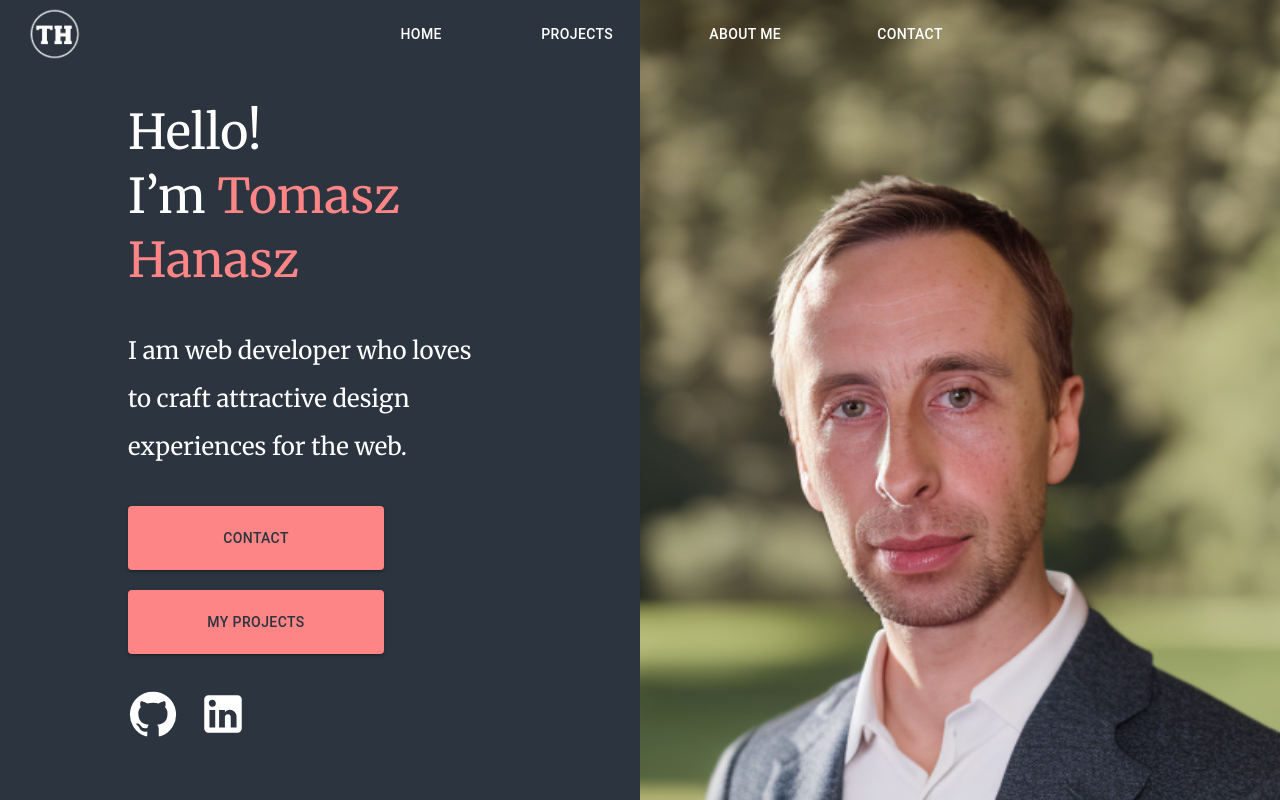
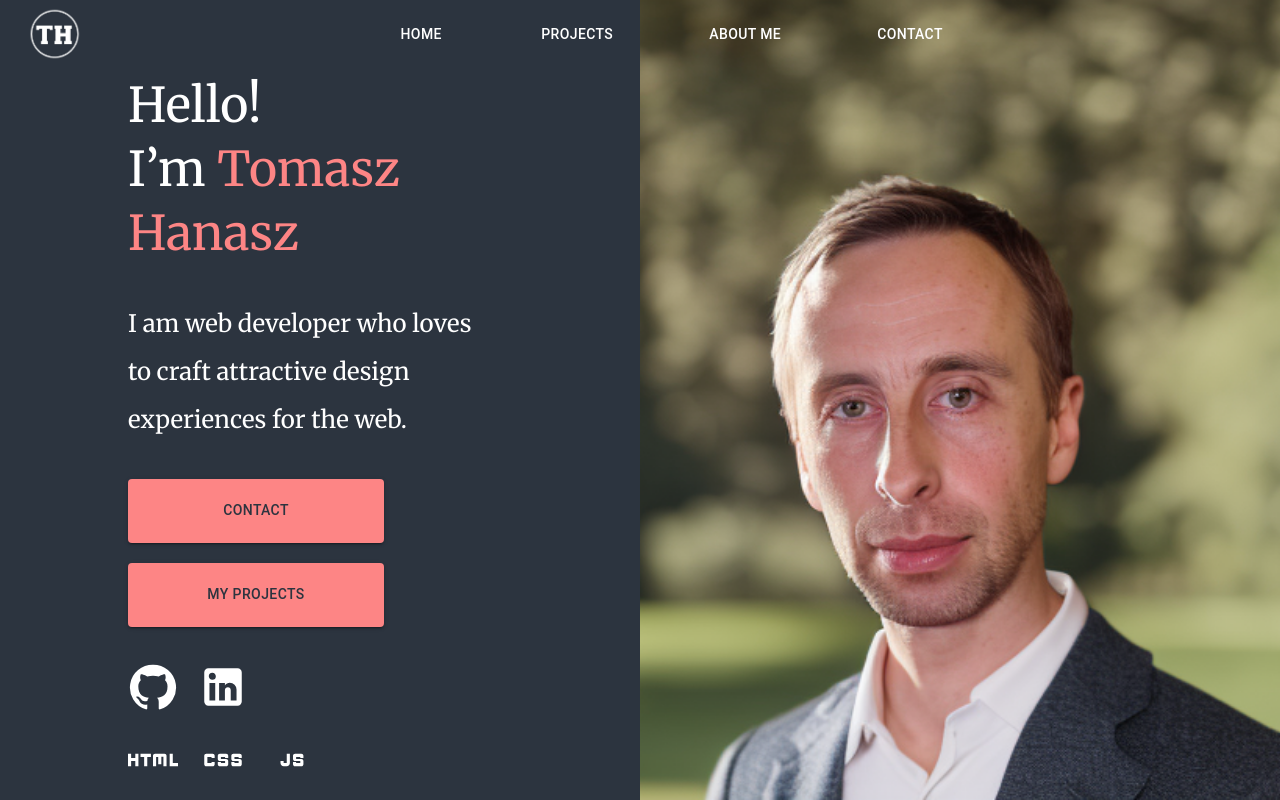
Before and after one commit to TomaszHanasz/portfolio, a React (Create React App) app: page / in a window 1280 px wide. Built offline with nearby package versions, Linux system fonts and the light colour scheme.

Commit message:
icons added

```diff
--- a/src/containers/home/Home.jsx
+++ b/src/containers/home/Home.jsx
@@ -3,8 +3,12 @@ import NavBar from "../../components/navBar/NavBar";
 import Button from "@mui/material/Button";
 import GitHubIcon from "@mui/icons-material/GitHub";
 import LinkedInIcon from "@mui/icons-material/LinkedIn";
+import HtmlIcon from "@mui/icons-material/Html";
+import CssIcon from "@mui/icons-material/Css";
+import JavascriptIcon from "@mui/icons-material/Javascript";
 import { Link } from "react-router-dom";
 import "./home.style.css";
+import { Css } from "@mui/icons-material";
 
 const Home = () => {
   return (
@@ -61,6 +65,11 @@ const Home = () => {
                 <LinkedInIcon sx={{ width: 50, height: 50 }} />
               </a>
             </div>
+            <div className="home__proficiency">
+              <HtmlIcon sx={{ width: 50, height: 50 }} />
+              <CssIcon sx={{ width: 50, height: 50 }} />
+              <JavascriptIcon sx={{ width: 50, height: 50 }} />
+            </div>
           </div>
         </div>
       </div>
--- a/src/containers/home/home.style.css
+++ b/src/containers/home/home.style.css
@@ -49,6 +49,12 @@
   gap: 20px;
 }
 
+.home__proficiency {
+  display: flex;
+  gap: 20px;
+  margin-top: -30px;
+}
+
 .home__link,
 .home__link:hover,
 .home__link:focus,
@@ -86,4 +92,8 @@
     justify-content: center;
     gap: 20px;
   }
+
+  .home__proficiency {
+    justify-content: center;
+  }
 }
```
